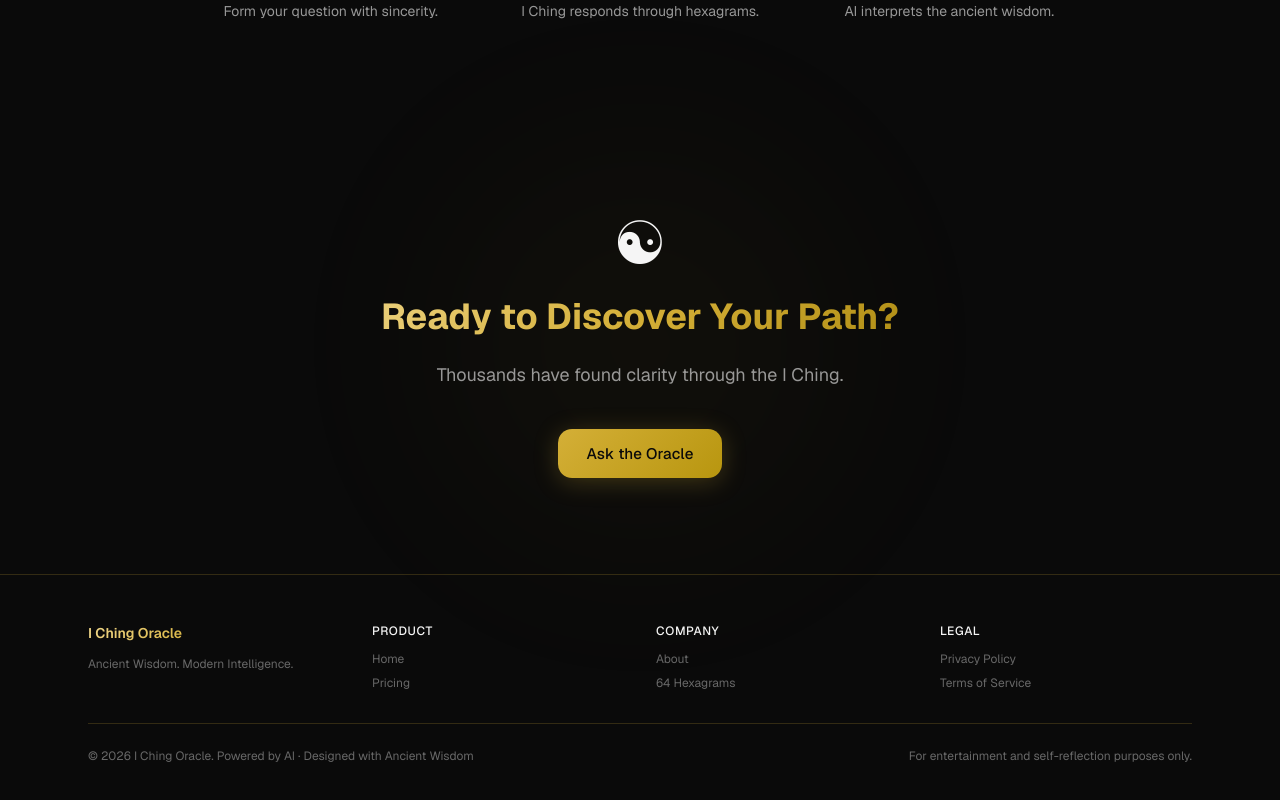
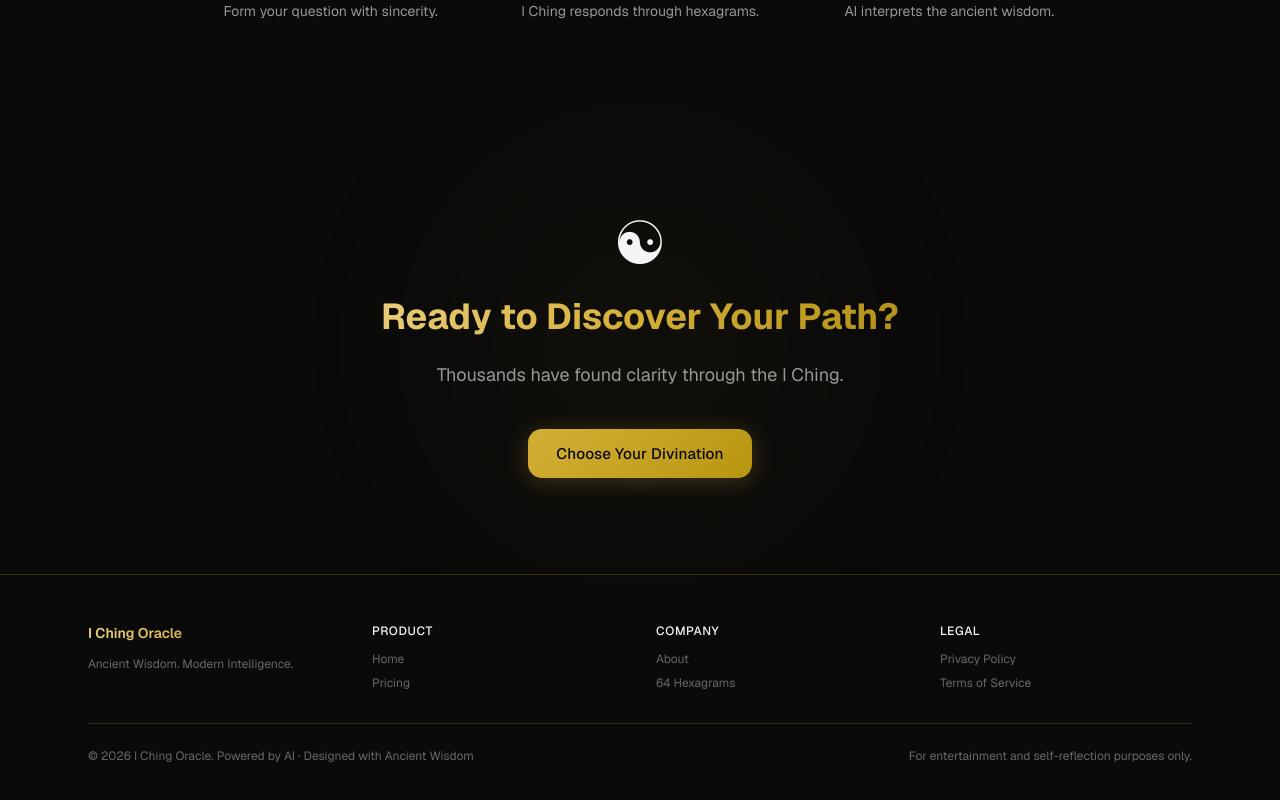
Before and after one commit to ybf1276143251/i-ching-oracle, a Next.js app: page / in a window 1280 px wide. Shown: the part 3103-3903 px from the top of the page. Built offline with nearby package versions, Linux system fonts and the light colour scheme; no server answers.

Commit message:
CTA scrolls to methods section; prev/next buttons on method pages

```diff
--- a/src/app/page.tsx
+++ b/src/app/page.tsx
@@ -47,7 +47,7 @@ export default function LandingPage() {
       </section>
 
       {/* Divination Methods */}
-      <section className="py-16 px-6">
+      <section id="methods" className="py-16 px-6">
         <div className="max-w-5xl mx-auto">
           <motion.h2 initial="hidden" whileInView="visible" viewport={{ once: true }} variants={fadeInView} className="text-3xl md:text-4xl font-bold text-gradient text-center mb-12">
             {lang === "en" ? "Choose Your Divination" : "选择占卜方式"}
@@ -163,9 +163,9 @@ export default function LandingPage() {
             <p className="text-[var(--text-secondary)] text-lg mb-10">
               {lang === "en" ? "Thousands have found clarity through the I Ching." : "无数人通过易经找到了清晰的方向。"}
             </p>
-            <Link href="/read/coins" className="btn btn-primary text-xl px-16 py-6 rounded-2xl font-bold shadow-[0_0_60px_rgba(212,175,55,0.2)]">
-              {lang === "en" ? "Ask the Oracle" : "向易经提问"}
-            </Link>
+            <a href="#methods" className="btn btn-primary text-xl px-16 py-6 rounded-2xl font-bold shadow-[0_0_60px_rgba(212,175,55,0.2)]">
+              {lang === "en" ? "Choose Your Divination" : "选择你的占卜方式"}
+            </a>
           </motion.div>
         </div>
       </section>
--- a/src/app/read/[method]/page.tsx
+++ b/src/app/read/[method]/page.tsx
@@ -6,6 +6,16 @@ import { hexagramToUnicode, castFromNumbers } from "@/lib/divination";
 import { useI18n } from "@/lib/i18n";
 import PremiumModal from "@/components/PremiumModal";
 import { motion, AnimatePresence } from "framer-motion";
+import Link from "next/link";
+
+const METHOD_ORDER = ["coins","yarrow","hexagram","plum","kingwen","numbers"];
+
+function MethodNav({ current }: { current: string }) {
+  const idx = METHOD_ORDER.indexOf(current);
+  const prev = idx > 0 ? METHOD_ORDER[idx - 1] : null;
+  const next = idx < METHOD_ORDER.length - 1 ? METHOD_ORDER[idx + 1] : null;
+  return (<div className="flex justify-between mt-8 gap-4">{prev?<Link href={`/read/${prev}`} className="btn btn-ghost btn-sm">← {METHODS[prev]?.icon} {METHODS[prev]?.titleZh}</Link>:<div/>}{next?<Link href={`/read/${next}`} className="btn btn-ghost btn-sm">{METHODS[next]?.icon} {METHODS[next]?.titleZh} →</Link>:<div/>}</div>);
+}
 
 const HexagramLines = ({ hexagramId, changingLines }: { hexagramId: number; changingLines: number[] }) => {
   const id = hexagramId - 1; const bits: boolean[] = [];
@@ -101,6 +111,9 @@ export default function MethodPage() {
         <div className="glass p-8 mb-6"><h3 className="text-lg font-semibold text-gradient mb-4">{t.aiSummary}</h3><div className="prose text-sm" dangerouslySetInnerHTML={{__html:result.summary.replace(/\n/g,"<br/>").replace(/\*\*(.+?)\*\*/g,"<strong>$1</strong>")}}/></div>
         {!fullText?(!isPremium?<div className="glass p-8 text-center"><p className="text-[var(--text-secondary)] mb-4">{lang==="en"?"Free summary. Upgrade to unlock the complete AI reading.":"免费摘要。升级解锁完整AI解读。"}</p><a href="/payment" className="btn btn-primary">乾 {lang==="en"?"Upgrade to Pro":"升级 Pro"}</a></div>:<div className="glass p-8 text-center"><p className="text-[var(--text-secondary)] mb-4">{lang==="en"?"Unlock your full AI reading.":"解锁完整AI解读。"}</p><button onClick={unlock} disabled={interpreting} className="btn btn-primary">{interpreting?<>☯...</>:<>释 {t.unlockFull}</>}</button></div>):(<motion.div initial={{opacity:0}} animate={{opacity:1}} className="glass p-8"><h3 className="text-lg font-semibold text-gradient mb-6">{t.fullInterpretation}</h3><div className="prose text-sm" dangerouslySetInnerHTML={{__html:fullText.replace(/\n/g,"<br/>").replace(/\*\*(.+?)\*\*/g,"<strong>$1</strong>")}}/></motion.div>)}
       </motion.div>)}</AnimatePresence>
+
+        {/* Method navigation */}
+        <MethodNav current={method} />
     </div>
   </div>);
 }
```
